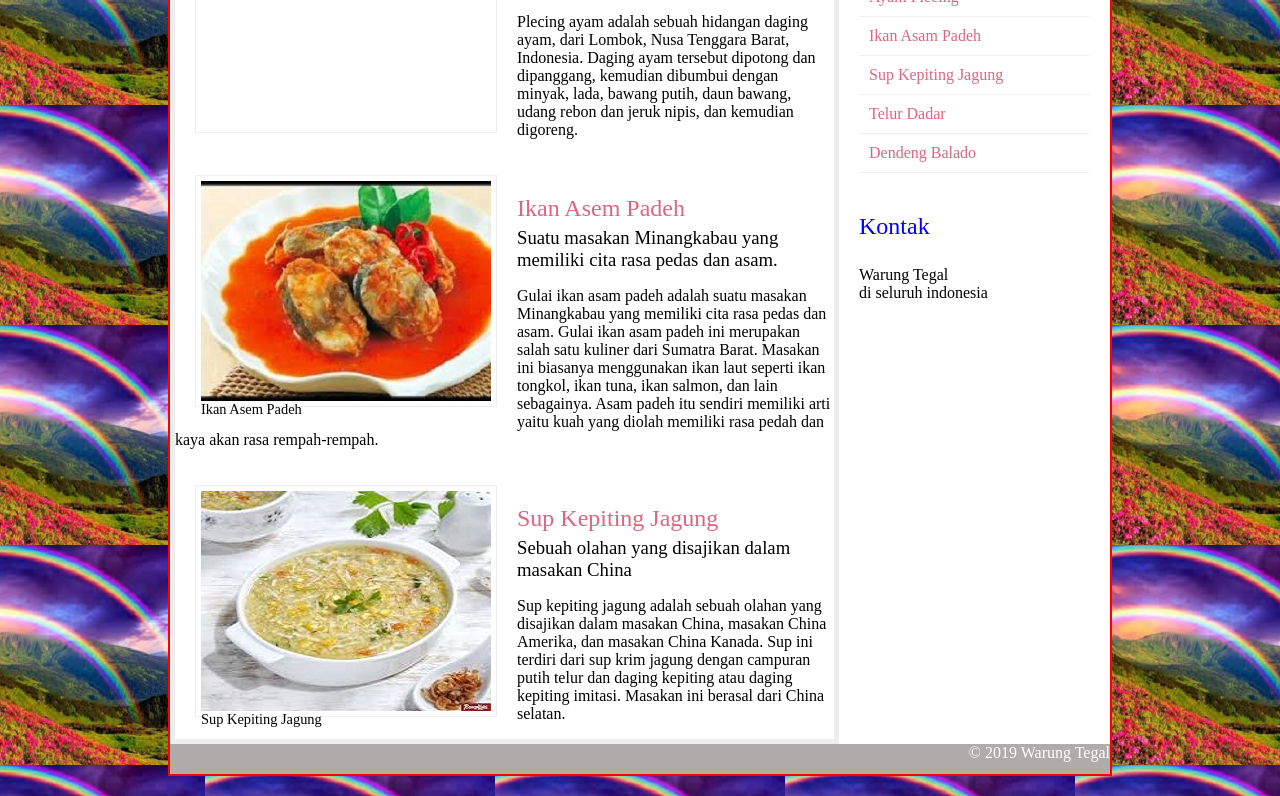
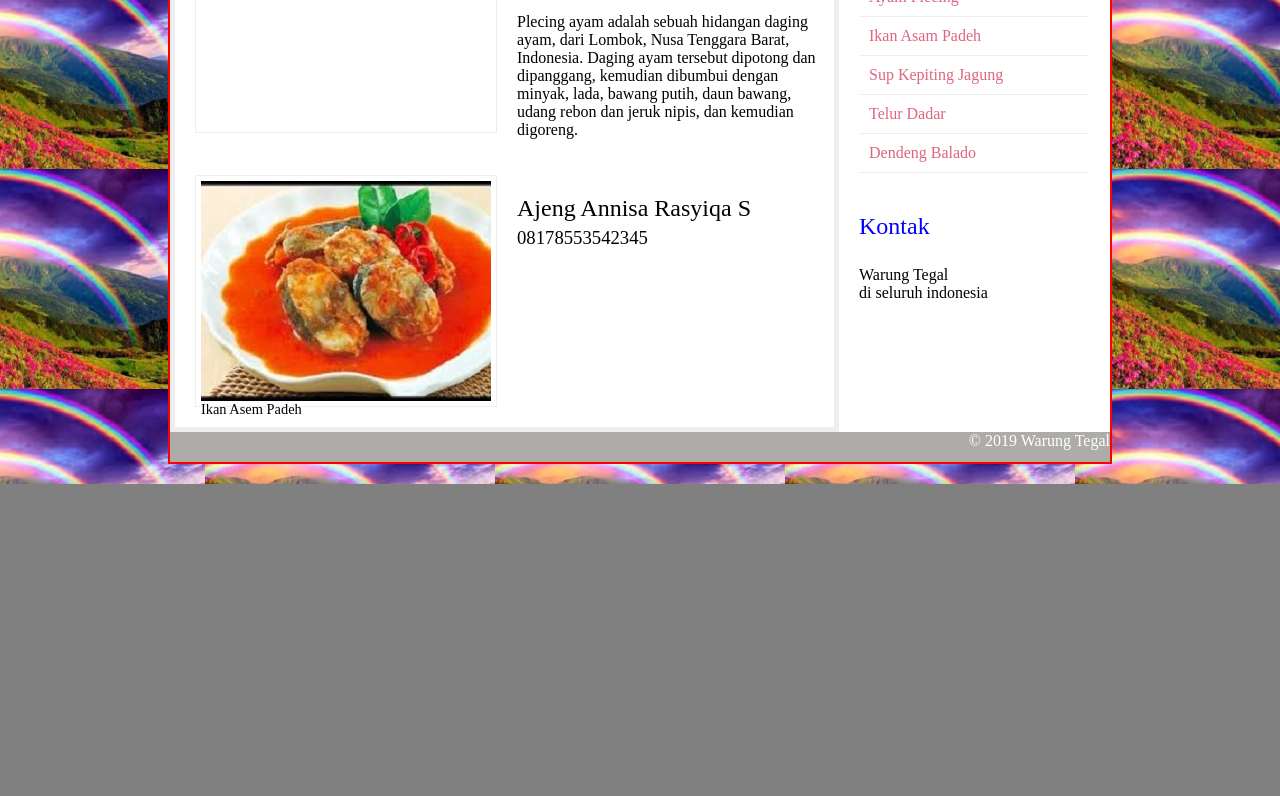
Before and after one commit to lovelypeanuticecream/index, a plain HTML site: page kontak.html.html in a window 1280 px wide. Shown: the part 366-1162 px from the top of the page. After the commit the page ends 850 px from the top, so only its background shows below. Drawn offline with Linux system fonts and the light colour scheme.

Commit message:
Update kontak.html.html
Edit1

```diff
--- a/kontak.html.html
+++ b/kontak.html.html
@@ -141,25 +141,9 @@
                            <figcaption>Ikan Asem Padeh</figcaption>
                        </figure>
                        <hgroup>
-                           <a name=pepes><h2>Ikan Asem Padeh</h2></a>
-                           <h3>Suatu masakan Minangkabau yang memiliki cita rasa pedas dan asam. </h3>
+                         <h2>Ajeng Annisa Rasyiqa S </h2>
+                           <h3>08178553542345</h3>
                        </hgroup>
-                       <p>Gulai ikan asam padeh adalah suatu masakan Minangkabau yang memiliki cita rasa pedas dan asam.
-			  Gulai ikan asam padeh ini merupakan salah satu kuliner dari Sumatra Barat.
-			  Masakan ini biasanya menggunakan ikan laut seperti ikan tongkol, ikan tuna, ikan salmon, dan lain sebagainya.
-			  Asam padeh itu sendiri memiliki arti yaitu kuah yang diolah memiliki rasa pedah dan kaya akan rasa rempah-rempah.</p>
-		<article>
-                       <figure>
-                           <img src="images/download (2).jpg" alt="Gambar Sup Kepiting Jagung" />
-                           <figcaption>Sup Kepiting Jagung</figcaption>
-                       </figure>
-                       <hgroup>
-                           <a name=Sup Kepiting Jagung><h2>Sup Kepiting Jagung</h2></a>
-                           <h3>Sebuah olahan yang disajikan dalam masakan China</h3>
-                       </hgroup>
-                       <p>Sup kepiting jagung adalah sebuah olahan yang disajikan dalam masakan China, masakan China Amerika, dan masakan China Kanada.
-			  Sup ini terdiri dari sup krim jagung dengan campuran putih telur dan daging kepiting atau daging kepiting imitasi.
-			  Masakan ini berasal dari China selatan.</p>
 
 		</article>
 	  </Section>
```
